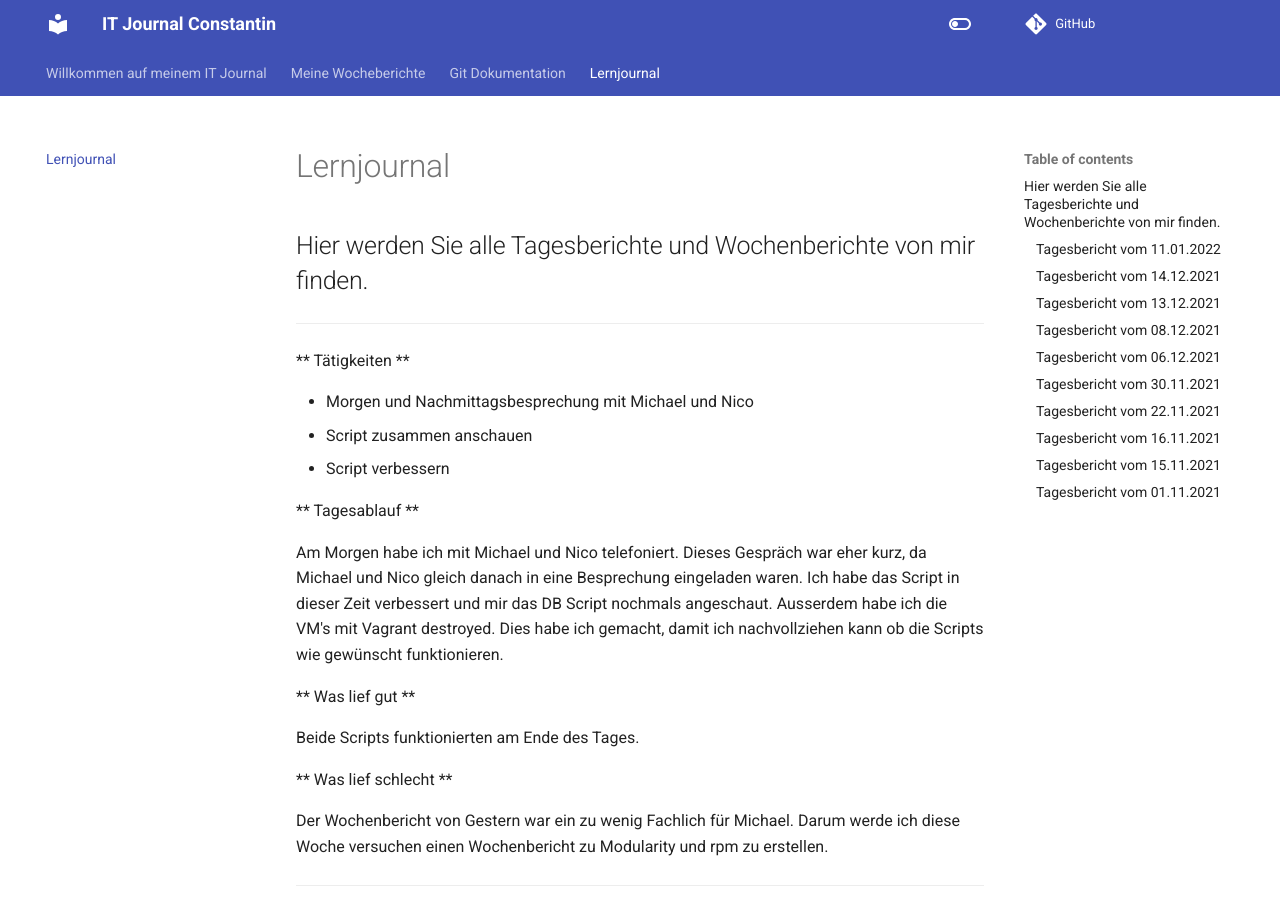
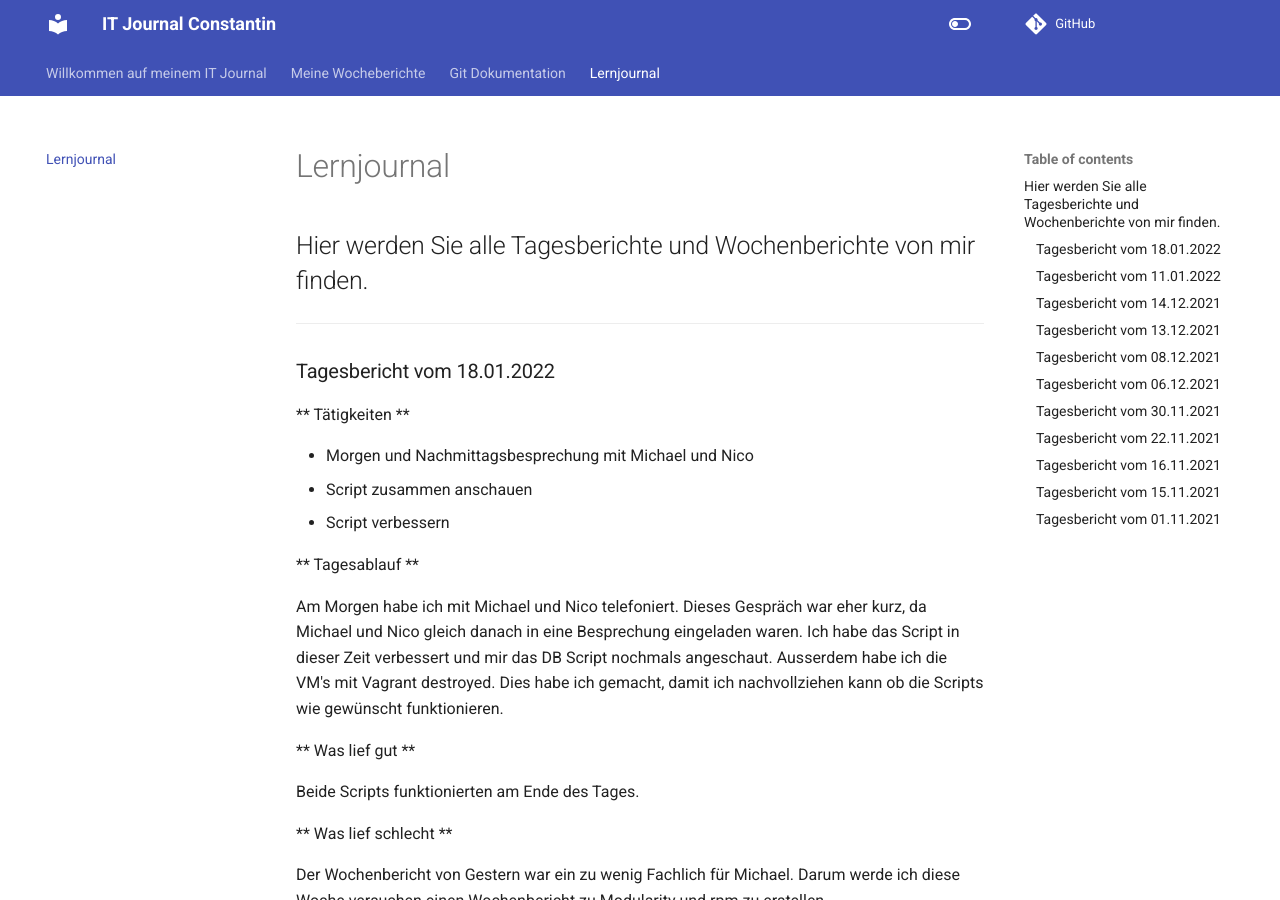
Before and after one commit to constantin-koenig/ITjournal, an MkDocs documentation site: the page built from docs/lernjournal.md, in a window 1280 px wide and 900 px high. Built offline with MkDocs 1.6.1 and Material for MkDocs 9.7.7, drawn with Linux system fonts in a browser that asks for light colours; comment, search, counter and statistics services are not loaded.

Commit message:
Tagesbericht angepasst

```diff
--- a/docs/lernjournal.md
+++ b/docs/lernjournal.md
@@ -3,6 +3,8 @@
 ## Hier werden Sie alle Tagesberichte und Wochenberichte von mir finden.
 
 ---
+
+### Tagesbericht vom 18.01.2022
 
 ** Tätigkeiten **
 
```
